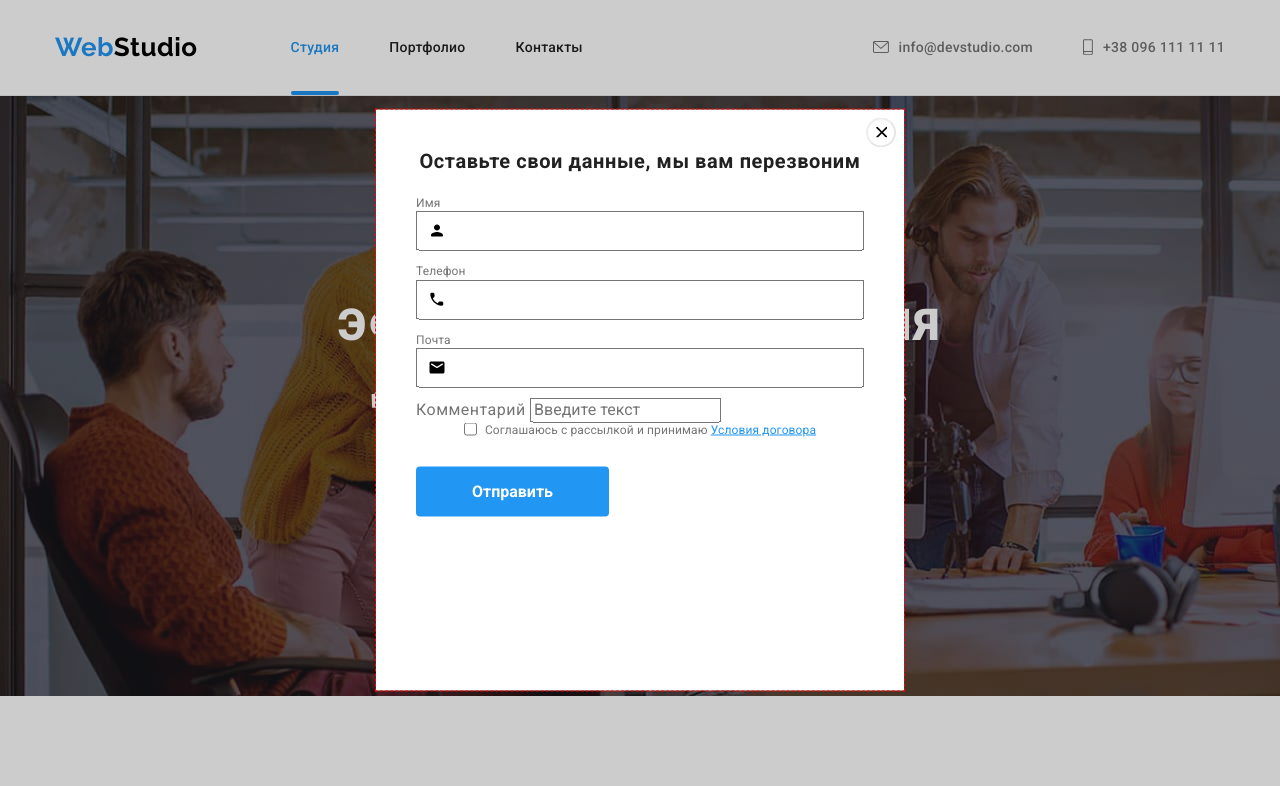
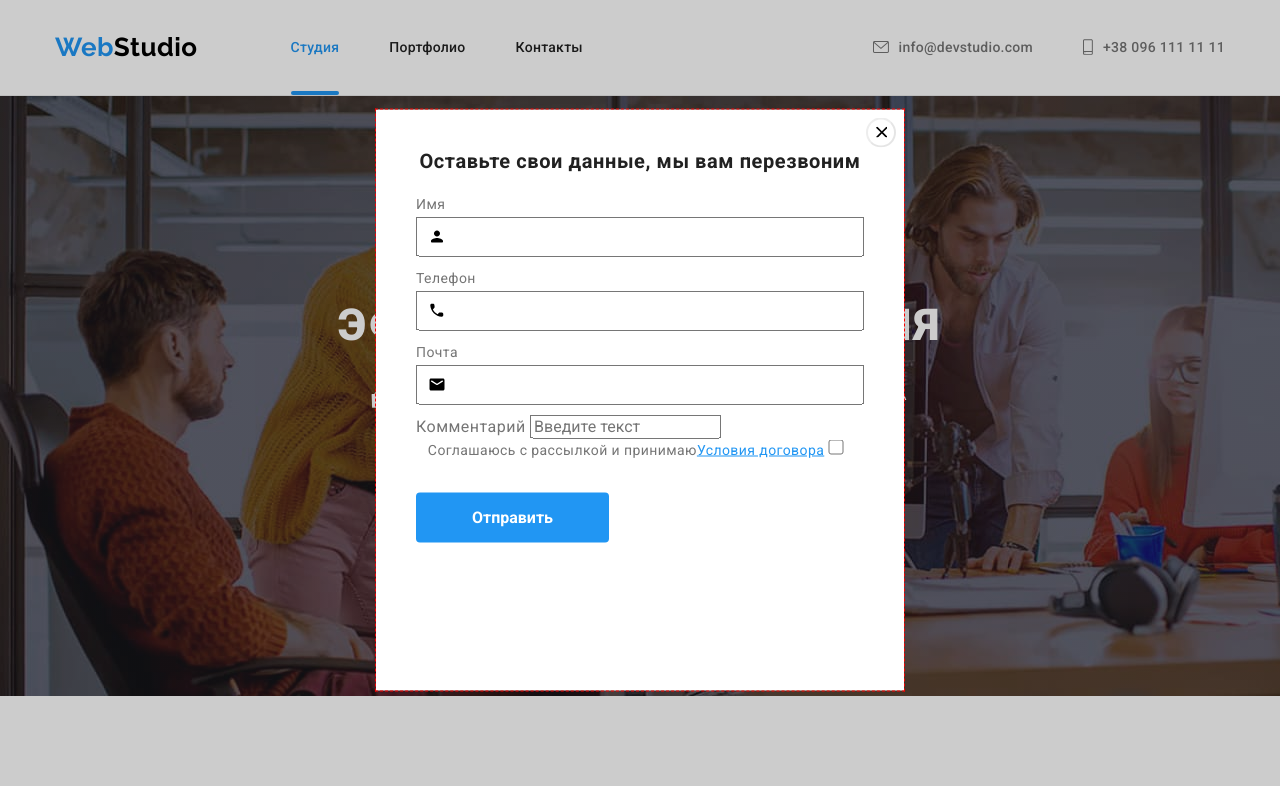
Before and after one commit to NataBuka/NataBuka-goit-markup-hw-06, a plain HTML site: page index.html in a window 1280 px wide. Both pictures are taken after a click on the button "Заказать услугу". Shown: the top 786 px of the page. Drawn offline with nearby package versions, Linux system fonts and the light colour scheme.

Commit message:
add some chek

```diff
--- a/css/style.css
+++ b/css/style.css
@@ -868,11 +868,12 @@ img {
 }
 
 .form-label {
-font-size: 12px;
+font-size: 14px;
 font-weight: 400;
-line-height: 1.17;
-letter-spacing: 0.01em;
+line-height: 1.71;
+letter-spacing: 0.03em;
 text-align: left;
+
 }
 
 .form-item {
@@ -916,6 +917,9 @@ text-align: left;
 }
 .form-input-chek {
   margin-right: 8px;
+  width: 16px;
+  height: 15px;
+
 }
 .chek-email {
   text-decoration: underline;
--- a/index.html
+++ b/index.html
@@ -128,9 +128,10 @@
                 </div>
 
                 <div class="form-item-chek">
-                    <input class="form-input-chek" type="checkbox" name="choice" value="choice" id="choice">
-                    <label class="form-label" for="choice">Соглашаюсь с рассылкой и принимаю <a href="" class="chek-email">Условия договора</a></label>
 
+                    <label class="form-label" for="choice">Соглашаюсь с рассылкой и принимаю<a href="" class="chek-email">Условия договора</a>
+                        <input class="form-input-chek" type="checkbox" name="choice" value="choice" id="choice">
+                    </label>
                 </div>
 
                         <button class="form-button" type="submit">Отправить</button>
```
